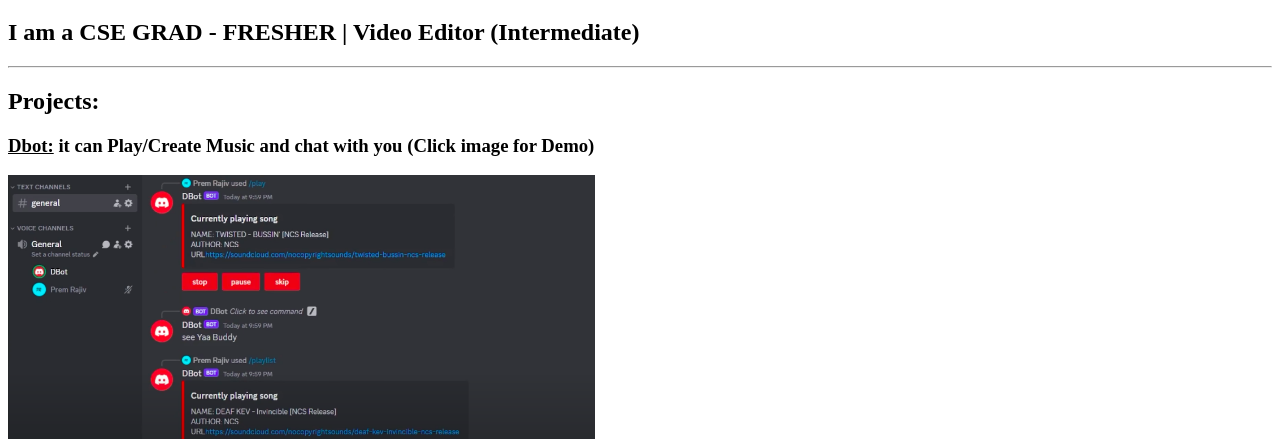
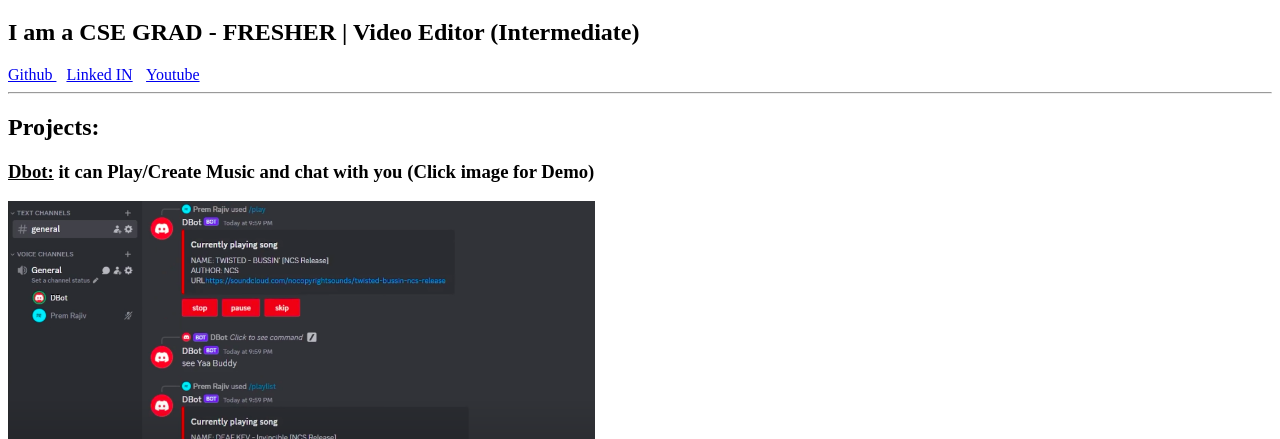
Before and after one commit to PremRajivGIT/WEB-DEVELOPMENT-PRACTISE, a plain HTML site: page 4.3+HTML+Portfolio+Project/4.3 HTML Porfolio Project/index.html in a window 1280 px wide. Shown: the part 61-500 px from the top of the page. Drawn offline with Linux system fonts and the light colour scheme.

Commit message:
BareBones Portfolio

```diff
--- a/4.3+HTML+Portfolio+Project/4.3 HTML Porfolio Project/index.html
+++ b/4.3+HTML+Portfolio+Project/4.3 HTML Porfolio Project/index.html
@@ -9,6 +9,9 @@
  <body>
         <h1> Prem Rajiv's Portfolio (ver: Bare-Bones)</h1>
         <h2>I am a CSE GRAD - FRESHER | Video Editor (Intermediate)</h2>
+                <a href="https://github.com/PremRajivGIT?tab=overview&from=2025-05-01&to=2025-05-18" style="margin-right: 10px;"> Github </a>
+        <a type="link" href="https://www.linkedin.com/in/prem-rajiv/" style="margin-right: 10px;"> Linked IN</a>
+        <a type="link" href="https://www.youtube.com/@premrajiv">Youtube</a>
         <hr/>
         <h2> Projects: </h2>
 
@@ -27,7 +30,7 @@
 
         <h3><u></u></h3>
         <hr/>
-        <a href="./public/about.html"> About me</a>
+        <a href="./public/about.html" style="margin-right:10px;"> About me</a>
         <a href="./public/contact.html">Contact me</a>
 
     </body>
```
